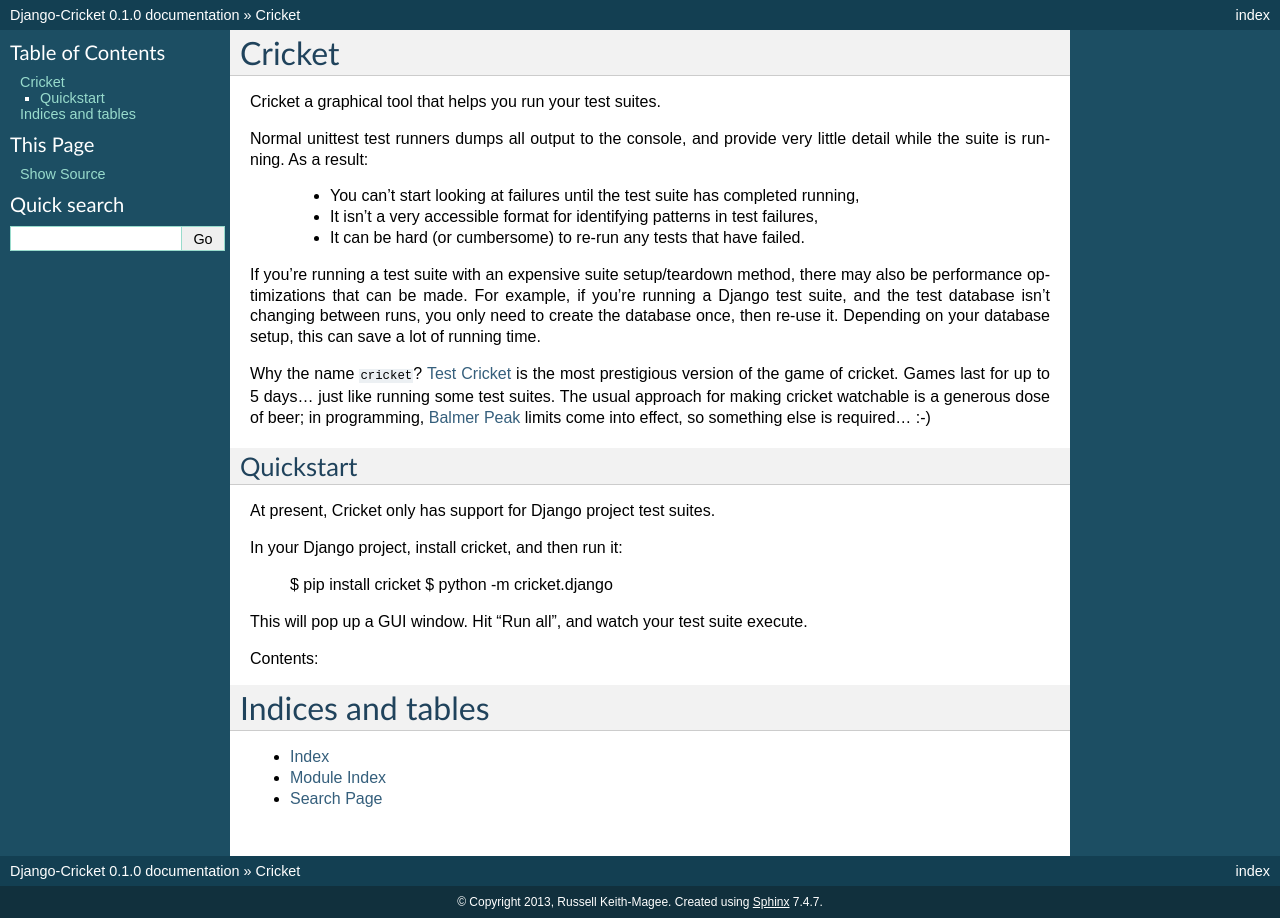
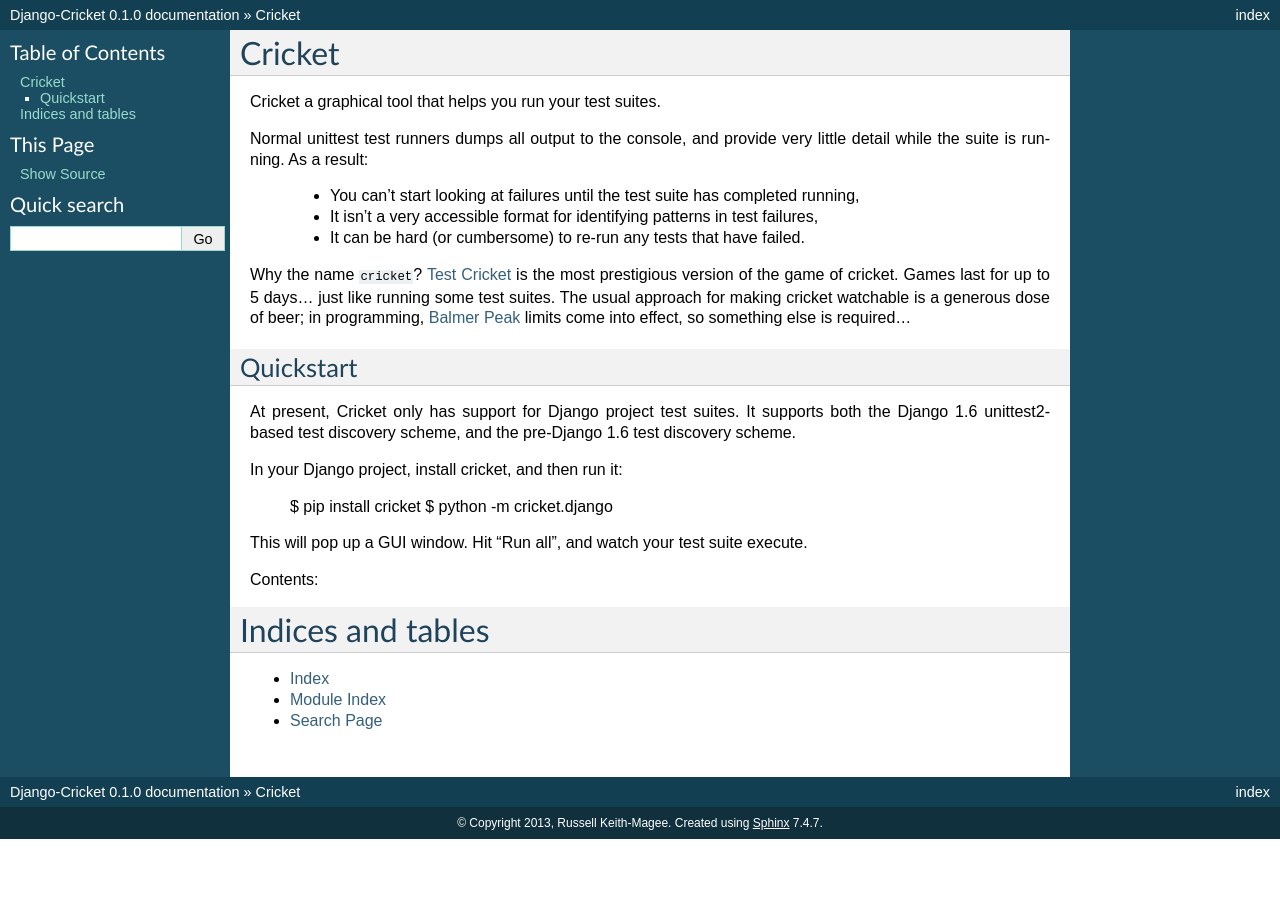
Before and after one commit to beeware/cricket, a Sphinx documentation site: the page built from docs/index.rst, in a window 1280 px wide. Built offline with Sphinx 7.4.7, drawn with Linux system fonts in a browser that asks for light colours.

Commit message:
Cleanup of setup and docs.

```diff
--- a/docs/index.rst
+++ b/docs/index.rst
@@ -17,17 +17,11 @@
 
  * It can be hard (or cumbersome) to re-run any tests that have failed.
 
-If you're running a test suite with an expensive suite setup/teardown method,
-there may also be performance optimizations that can be made. For example, if
-you're running a Django test suite, and the test database isn't changing
-between runs,  you only need to create the database once, then re-use it.
-Depending on your database setup, this can save a lot of running time.
-
 Why the name ``cricket``? `Test Cricket`_ is the most prestigious version of
 the game of cricket. Games last for up to 5 days... just like running some
 test suites. The usual approach for making cricket watchable is a generous
 dose of beer; in programming, `Balmer Peak`_ limits come into effect, so
-something else is required... :-)
+something else is required...
 
 .. _Test Cricket: http://en.wikipedia.org/wiki/Test_cricket
 .. _Balmer Peak: http://xkcd.com/323/
@@ -36,6 +30,8 @@
 ----------
 
 At present, Cricket only has support for Django project test suites.
+It supports both the Django 1.6 unittest2-based test discovery scheme,
+and the pre-Django 1.6 test discovery scheme.
 
 In your Django project, install cricket, and then run it:
 
--- a/setup.py
+++ b/setup.py
@@ -1,6 +1,6 @@
 #/usr/bin/env python
 from setuptools import setup
-from xero import VERSION
+from cricket import VERSION
 
 try:
     readme = open('README.rst')
```
Also changed, not shown: README.rst (+9 -10 lines), 3 other files.
